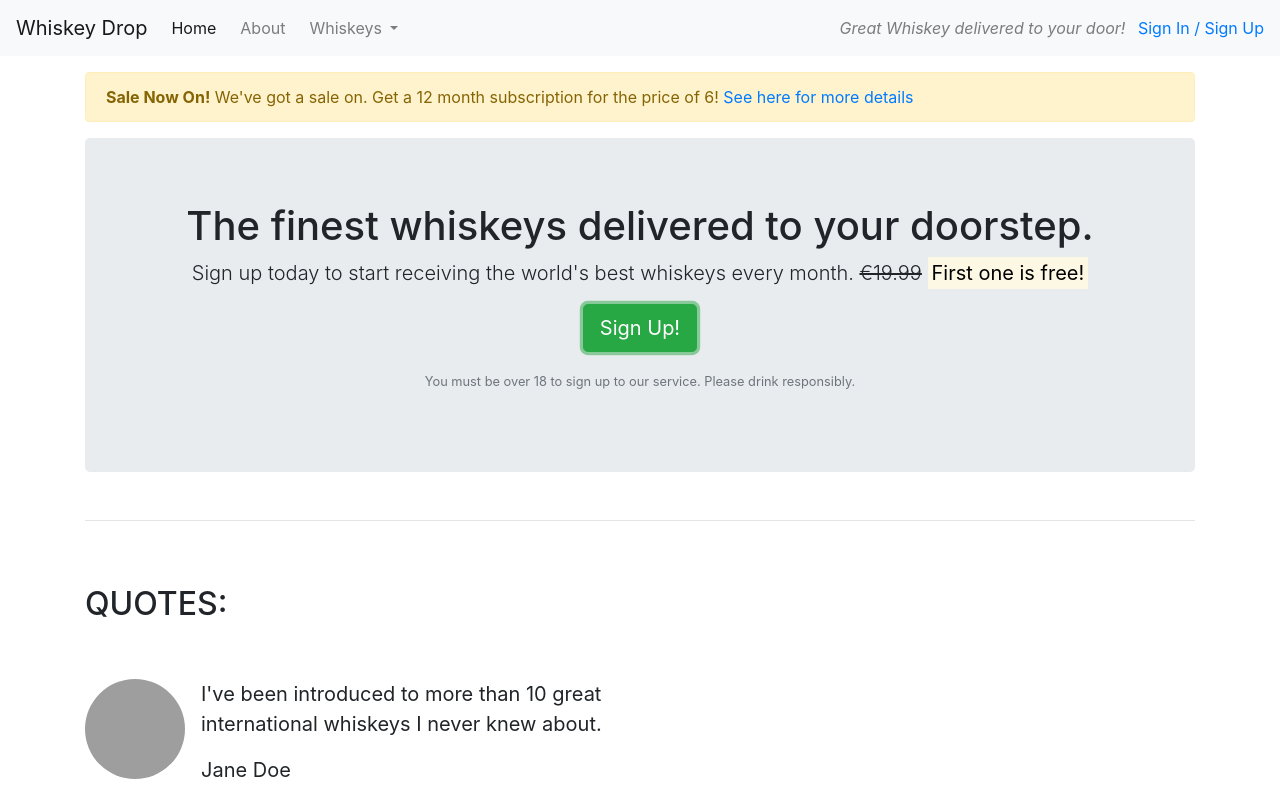
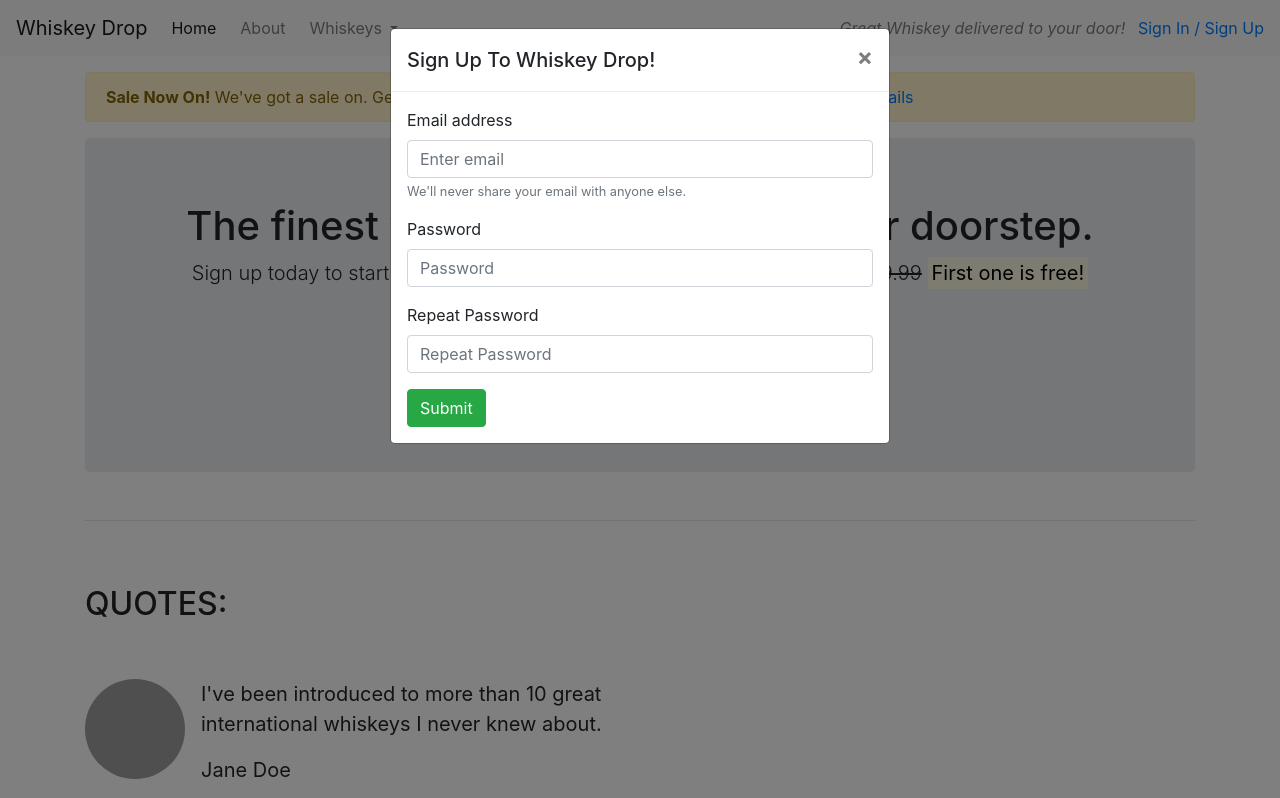
Before and after one commit to RourkeW/bootstrap, a plain HTML site: page index.html in a window 1280 px wide. Both pictures are taken after a click on the button "Sign Up!". Shown: the top 798 px of the page. Drawn offline with nearby package versions, Linux system fonts and the light colour scheme; grey boxes are pictures that could not be loaded.

Commit message:
feat: I have added a modal in, linked it to the signup in the jumbotron, and editted the modal to create a sign up form, I tested this and it works okay, of course going nowhere yet

```diff
--- a/index.html
+++ b/index.html
@@ -18,7 +18,8 @@
         <a href="/" class="navbar-brand">Whiskey Drop</a>
 
         <button class="navbar-toggler ml-auto" type="button" data-toggle="collapse" data-target="#navbarNavDropdown"
-            aria-controls="navbarNavDropdown" aria-expended="false" aria-label="Toggle navigation"><i class="fa-solid fa-bars"></i>
+            aria-controls="navbarNavDropdown" aria-expended="false" aria-label="Toggle navigation"><i
+                class="fa-solid fa-bars"></i>
             <span class="navbar-toggle-icon"></span>
         </button>
 
@@ -27,7 +28,8 @@
                 <li class="active nav-item mr-2"><a class="nav-link" href="/">Home</a></li>
                 <li class="nav-item mr-2"><a class="nav-link" href="/about">About</a></li>
                 <li class="nav-item dropdown">
-                    <a class="nav-link dropdown-toggle" href="#" id="navbarDropdownMenuLink" role="button" data-toggle="dropdown" aria-haspopup="true" aria-expanded="false">
+                    <a class="nav-link dropdown-toggle" href="#" id="navbarDropdownMenuLink" role="button"
+                        data-toggle="dropdown" aria-haspopup="true" aria-expanded="false">
                         Whiskeys
                     </a>
                     <div class="dropdown-menu" aria-labeledby="navbarDropdownMenuLink">
@@ -64,7 +66,7 @@
                         <s class="d-none d-sm-inline">€19.99</s>
                         <span class="d-inline d-sm-none"><br></span>
                         <strong><mark>First one is free!</mark></strong></p>
-                    <p><button class="btn btn-lg btn-success">Sign Up!</button></p>
+                    <p><button class="btn btn-lg btn-success" data-toggle="modal" data-target="#signUpModal">Sign Up!</button></p>
                     <p class="text-muted"><small>You must be over 18 to sign up to our service. Please drink
                             responsibly.</small></p>
                 </section>
@@ -184,6 +186,40 @@
         </section>
     </article>>
 
+    <div class="modal" tabindex="-1" role="dialog" id="signUpModal">
+        <div class="modal-dialog" role="document">
+            <div class="modal-content">
+                <div class="modal-header">
+                    <h5 class="modal-title">Sign Up To Whiskey Drop!</h5>
+                    <button type="button" class="close" data-dismiss="modal" aria-label="Close">
+                        <span aria-hidden="true">&times;</span>
+                    </button>
+                </div>
+                <div class="modal-body">
+                    <form>
+                        <div class="form-group">
+                            <label for="exampleInputEmail1">Email address</label>
+                            <input type="email" class="form-control" id="exampleInputEmail1"
+                                aria-describedby="emailHelp" placeholder="Enter email">
+                            <small id="emailHelp" class="form-text text-muted">We'll never share your email with anyone
+                                else.</small>
+                        </div>
+                        <div class="form-group">
+                            <label for="password">Password</label>
+                            <input type="password" class="form-control" id="password" placeholder="Password">
+                        </div>
+                        <div class="form-group">
+                            <label for="repeatPassword">Repeat Password</label>
+                            <input type="password" class="form-control" id="repeatPassword"
+                                placeholder="Repeat Password">
+                        </div>
+                        <button type="submit" class="btn btn-success">Submit</button>
+                    </form>
+                </div>
+            </div>
+        </div>
+    </div>
+
     <script src="https://code.jquery.com/jquery-3.3.1.slim.min.js"
         integrity="sha384-q8i/X+965DzO0rT7abK41JStQIAqVgRVzpbzo5smXKp4YfRvH+8abtTE1Pi6jizo" crossorigin="anonymous">
     </script>
```
